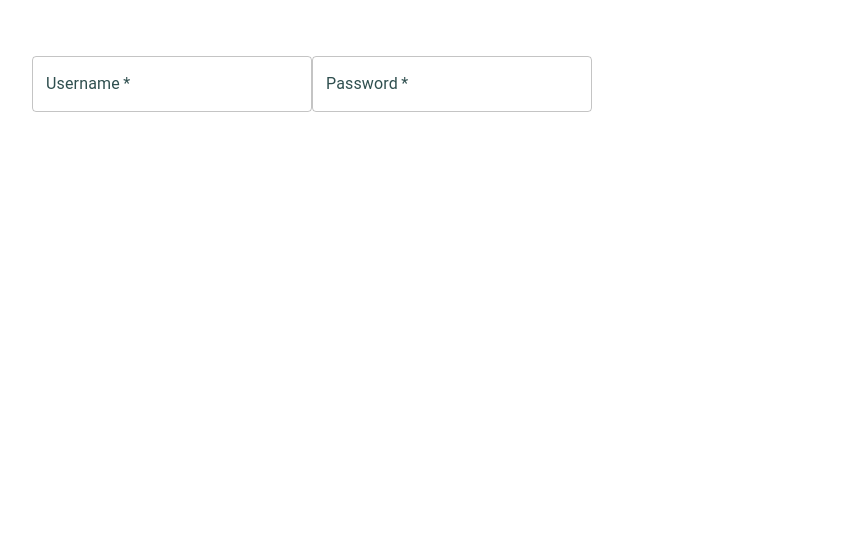
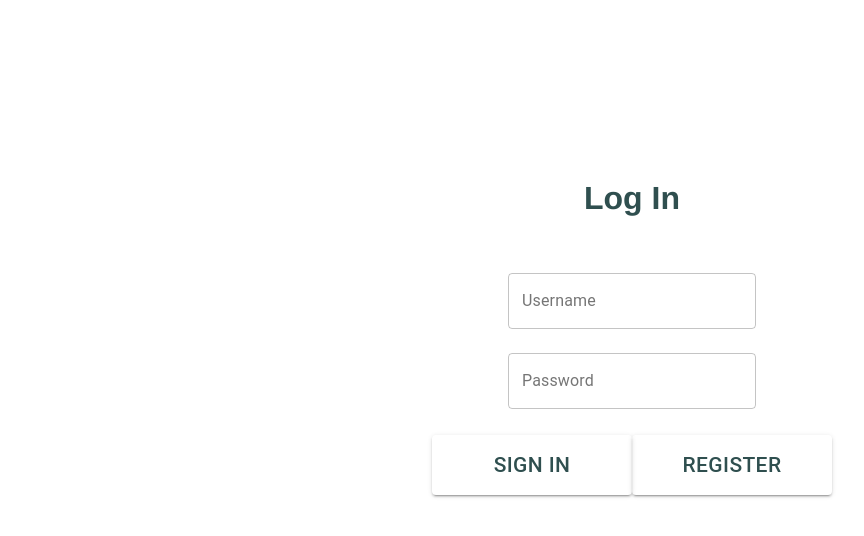
Before and after one commit to Jnwong116/Event-Planner, a React (Create React App) app: page /Login in a window 1280 px wide. Shown: the top 536 px of the page, without its empty margins (8-872 px from the left). Built offline with nearby package versions, Linux system fonts and the light colour scheme.

Commit message:
Better ui

```diff
--- a/src/react-components/Login/index.js
+++ b/src/react-components/Login/index.js
@@ -1,11 +1,10 @@
 import React from "react";
 import { Link } from "react-router-dom";
 import Button from "@material-ui/core/Button";
-import LoginInput from "../LoginInput"
-
+import TextField from "@material-ui/core/TextField";
 import "./styles.css";
 
-
+/*TODO: override MUI for better UI*/
 /* Component for the Login page */
 class Login extends React.Component {
   state = {
@@ -26,20 +25,56 @@ class Login extends React.Component {
   render() {
 
     return (
-      <div className="Login">
-        <LoginInput
+      <div className="login__content">
+        <h1 className="Title">
+          Log In
+        </h1>
+        <form
+          className="login"
+          method="post"
+          onSubmit={this.handleSubmit}
+        >
+         <TextField
+          className="UsernameTextfield"
+          variant="outlined"
           name="username"
-          value=""
+          label="Username"
+          id="outlined"
+          defaultValue=""
+          margin="normal"
           onChange={this.handleInputChange}
-          label="Username"
         />
-        <LoginInput
+        <br />
+        <TextField
+          className="PasswordTextfield"
+          variant="outlined"
           name="password"
-          value=""
           label="Password"
+          id="outlined"
+          defaultValue=""
+          margin="normal"
           onChange={this.handleInputChange}
           type="password"
         />
+        </form>
+        <br />
+        <Button
+          onClick={() => {
+            /* TODO: validate. alert if invalid */
+          }}
+          className="login__button"
+          type="submit"
+          variant="contained"
+        >
+          Sign In
+        </Button>
+        <Link  to={"./../Register"}>
+          <Button
+            className="login__button"
+            type="submit"
+            variant="contained"
+          > Register </Button>
+        </Link>
 
       </div>
     );
--- a/src/react-components/Login/styles.css
+++ b/src/react-components/Login/styles.css
@@ -1 +1,21 @@
-/* // Haifeng is working on it. */
+.Title{
+    margin-top: 100px;
+    margin-bottom: 40px;
+    text-align:center;
+}
+
+.login__content {
+    max-width: 600px;
+    padding: 40px 40px;
+    text-align: center;
+    margin: 0 auto;
+}
+.login__button {
+    width: 200px;
+    height: 60px;
+
+}
+
+.MuiButton-root.login__button {
+    background-color: transparent;
+  }
--- a/src/react-components/Welcome/styles.css
+++ b/src/react-components/Welcome/styles.css
@@ -1,7 +1,8 @@
 /* Styles for the Welcome React component */
 .header{
-    margin-top: 13%;
-    text-align:center;
+  margin-top: 100px;
+  margin-bottom: 40px;
+  text-align:center;
 }
 
 
```
